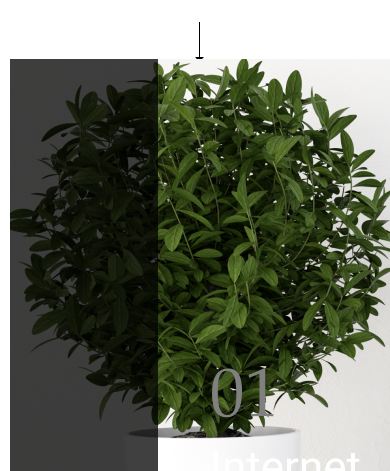
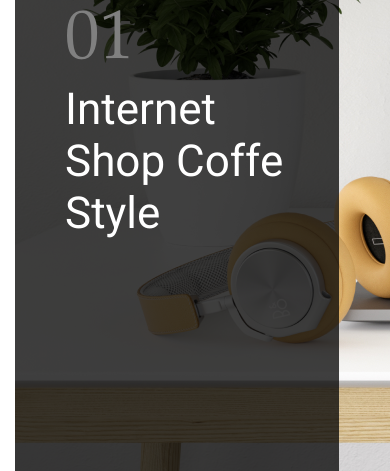
Before and after one commit to vlyaskovskij/portfolio, a plain HTML site: page index.html in a window 390 px wide. Shown: the part 938-1409 px from the top of the page. Drawn offline with Linux system fonts and the light colour scheme; a web font is replaced by a local one.

Commit message:
Add files via upload

```diff
--- a/css/main.css
+++ b/css/main.css
@@ -123,3 +123,111 @@ a{
     margin-left: 205px;
     margin-top: 0px;
 }
+
+/* Responsive starts here */
+
+@media screen and (max-width: 1200px) {
+    .container {
+        width: 1140;
+    }
+    .page-info{
+        width: 90%;
+    }
+    .page-info-wrapper__number{
+        margin-left: 50px;
+    }
+    .page-info-wrapper__desc{
+        margin-left: 50px;
+    }
+    .arrow{
+        display: none;
+    }
+    .title__desc{
+        width: 700px;
+    }
+}
+
+@media screen and (max-width: 1199px) {
+    .container {
+        width: 960px;
+    }
+    .page-info{
+        width: 90%;
+    }
+    .page-info-wrapper__number{
+        margin-left: 50px;
+    }
+    .page-info-wrapper__desc{
+        margin-left: 50px;
+    }
+    .arrow{
+        display: none;
+    }
+    .title__desc{
+        width: 700px;
+    }
+}
+
+@media screen and (max-width: 991px) {
+    .container {
+        width: 720px;
+    }
+    .page-info{
+        width: 90%;
+    }
+    .page-info-wrapper__number{
+        margin-left: 50px;
+    }
+    .page-info-wrapper__desc{
+        margin-left: 50px;
+    }
+    .arrow{
+        display: none;
+    }
+    .title__desc{
+        width: 700px;
+    }
+}
+
+@media screen and (max-width: 767px) {
+    .container {
+        width: 540px;
+    }
+    .page-info{
+        width: 90%;
+    }
+    .page-info-wrapper__number{
+        margin-left: 50px;
+    }
+    .page-info-wrapper__desc{
+        margin-left: 50px;
+    }
+    .arrow{
+        display: none;
+    }
+    .title__desc{
+        width: 700px;
+    }
+}
+
+@media screen and (max-width: 575px) {
+    .container {
+        width: 100%;
+        padding: 0 15px;
+    }
+    .page-info{
+        width: 90%;
+    }
+    .page-info-wrapper__number{
+        margin-left: 50px;
+    }
+    .page-info-wrapper__desc{
+        margin-left: 50px;
+    }
+    .arrow{
+        display: none;
+    }
+    .title__desc{
+        width: 700px;
+    }
+}
```
